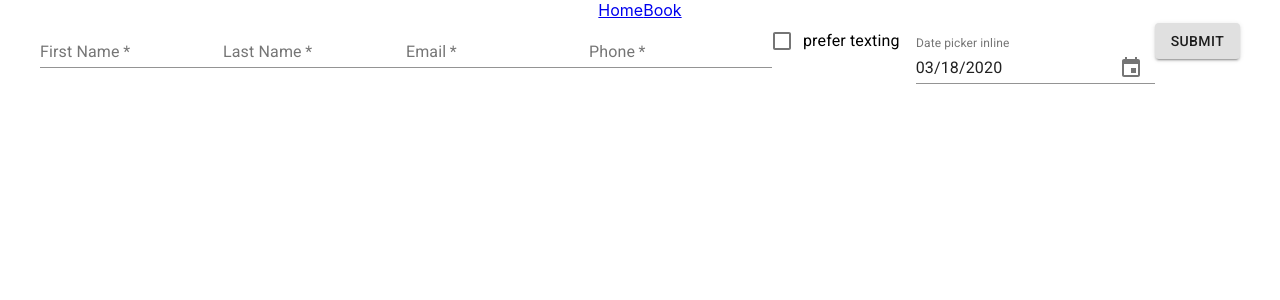
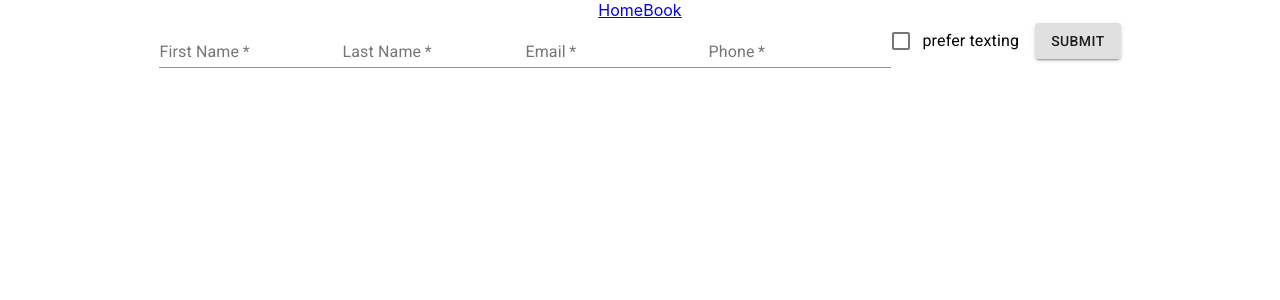
Before and after one commit to julienguyenn/car-detailing-site, a React (Create React App) app in the folder client/: page /book in a window 1280 px wide. Shown: the top 300 px of the page. Built offline with nearby package versions, Linux system fonts and the light colour scheme.

Commit message:
modularized client input

```diff
--- a/client/src/booking/BookingForm.js
+++ b/client/src/booking/BookingForm.js
@@ -1,26 +1,16 @@
 import React, { useState } from 'react';
-import TextField from '@material-ui/core/TextField';
-import Button from '@material-ui/core/Button';
-import Checkbox from '@material-ui/core/Checkbox';
-import FormControlLabel from '@material-ui/core/FormControlLabel';
-import {
-  MuiPickersUtilsProvider,
-  KeyboardTimePicker,
-  KeyboardDatePicker,
-} from '@material-ui/pickers';
-import DateFnsUtils from '@date-io/date-fns';
+import { startOfToday } from 'date-fns';
+import ClientInfo from './ClientInfo';
 
 
-// import Grid from '@material-ui/core/Grid';
 const axios = require('axios').default;
-
 
 
 // This handles the form to book an appointment
 // still need to do validations
 
 export default function BookingForm() {
-  const [inputs, changeInputs] = useState({
+  const [clientInputs, changeInputs] = useState({
     first_name: '',
     last_name: '',
     email: '',
@@ -28,23 +18,14 @@ export default function BookingForm() {
     text: false,
   })
 
+  console.log(startOfToday())
 
-  // changes state of the inputs for submission
-  function changeData(event) {
-    const key = event.target.name;
-    if (key === "text") {
-      changeInputs({...inputs, [key]: event.target.checked})
-    } else {
-      const value = event.target.value;
-      changeInputs({...inputs, [key]: value})
-    }
-  }
 
   // sends data to the backend to book appointment
   function send(e) {
     e.preventDefault();
 
-    axios.post('/addData', inputs)
+    axios.post('/addData', clientInputs)
     .then(function (response) {
       console.log(response);
     })
@@ -54,34 +35,8 @@ export default function BookingForm() {
   }
 
   return (
-    <form noValidate autoComplete="off" onSubmit={send}>
-        <TextField required name='first_name' id="standard-basic" label="First Name" onChange={changeData}/>
-        <TextField required name='last_name' id="standard-basic" label="Last Name" onChange={changeData}/>
-        <TextField required name='email' id="standard-basic" label="Email" onChange={changeData}/>
-        <TextField required name='phone' id="standard-basic" label="Phone" onChange={changeData}/>
-        <FormControlLabel
-          control={<Checkbox checked={inputs.text} name="text" onChange={changeData} label="prefer texting"/>}
-          label="prefer texting"
-        />
-        <MuiPickersUtilsProvider utils={DateFnsUtils}>
-
-          <KeyboardDatePicker
-            disableToolbar
-            variant="inline"
-            format="MM/dd/yyyy"
-            margin="normal"
-            id="date-picker-inline"
-            label="Date picker inline"
-            // value={selectedDate}
-            // onChange={handleDateChange}
-            KeyboardButtonProps={{
-              'aria-label': 'change date',
-            }}
-          />
-
-        </MuiPickersUtilsProvider>
-
-      <Button type="submit" variant="contained">Submit</Button>
-    </form>
+    <div>
+      <ClientInfo clientInputs={clientInputs} changeInputs={changeInputs} send={send}/>
+    </div>
   )
 }
--- /dev/null
+++ b/client/src/booking/ClientInfo.js
@@ -0,0 +1,36 @@
+import React from 'react';
+import TextField from '@material-ui/core/TextField';
+import Button from '@material-ui/core/Button';
+import Checkbox from '@material-ui/core/Checkbox';
+import FormControlLabel from '@material-ui/core/FormControlLabel';
+
+
+// Handles client personal data
+export default function ClientInfo({clientInputs, changeInputs, send}) {
+
+    // changes state of the inputs for submission
+    function changeData(event) {
+      const key = event.target.name;
+      if (key === "text") {
+        changeInputs({...clientInputs, [key]: event.target.checked})
+      } else {
+        const value = event.target.value;
+        changeInputs({...clientInputs, [key]: value})
+      }
+    }
+
+
+  return (
+    <form noValidate autoComplete="off" onSubmit={send}>
+    <TextField required name='first_name' id="standard-basic" label="First Name" onChange={changeData}/>
+    <TextField required name='last_name' id="standard-basic" label="Last Name" onChange={changeData}/>
+    <TextField required name='email' id="standard-basic" label="Email" onChange={changeData}/>
+    <TextField required name='phone' id="standard-basic" label="Phone" onChange={changeData}/>
+    <FormControlLabel
+      control={<Checkbox checked={clientInputs.text} name="text" onChange={changeData} label="prefer texting"/>}
+      label="prefer texting"
+    />
+  <Button type="submit" variant="contained">Submit</Button>
+</form>
+  )
+}
```
